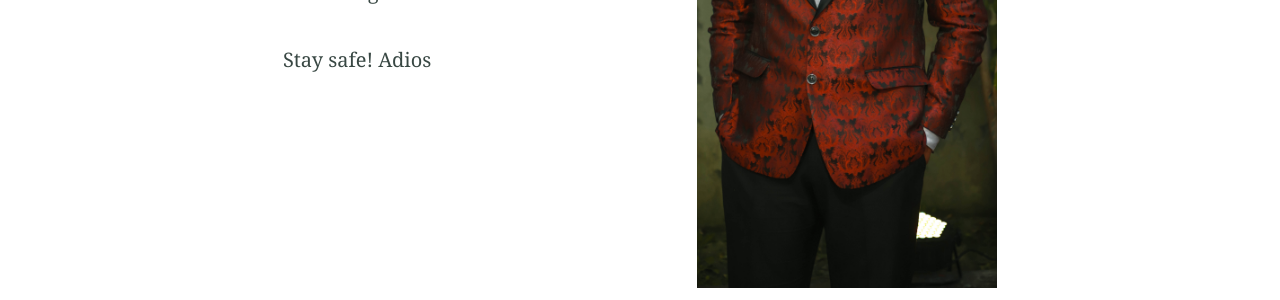
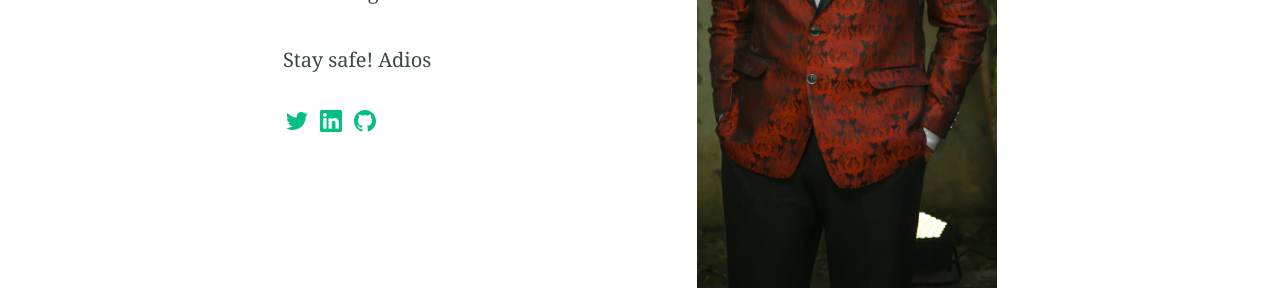
Before and after one commit to aka-Kush/aka-Kush.github.io, a Jekyll site: the page built from about.md, in a window 1280 px wide. Shown: the part 791-1091 px from the top of the page. Built offline with Jekyll 4.4.1, drawn with Linux system fonts in a browser that asks for light colours; our own code applies the rules of GitHub Pages for plain Markdown files.

Commit message:
Update about.md

```diff
--- a/about.md
+++ b/about.md
@@ -15,3 +15,5 @@ This space will cover projects related to IOT.
 Hope you all find my content informative, looking forward to learn new things.
 
 Stay safe! Adios
+
+{% include nav-social.html %}
```
